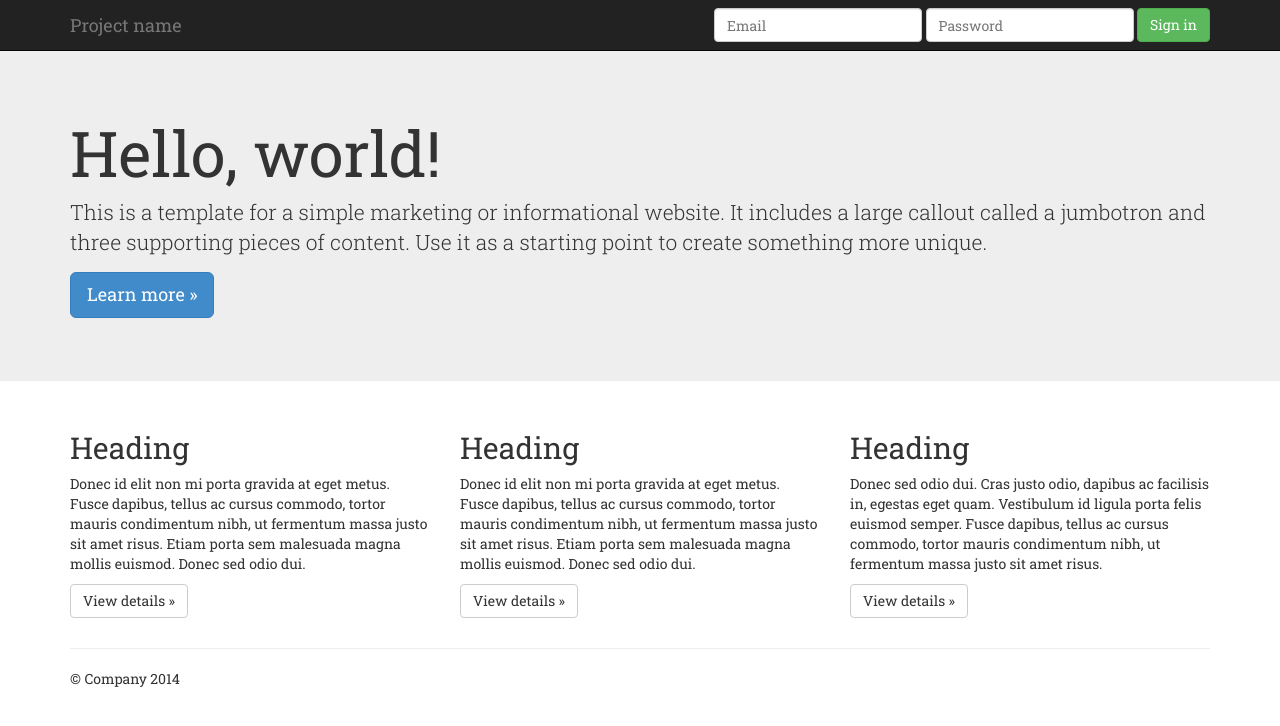
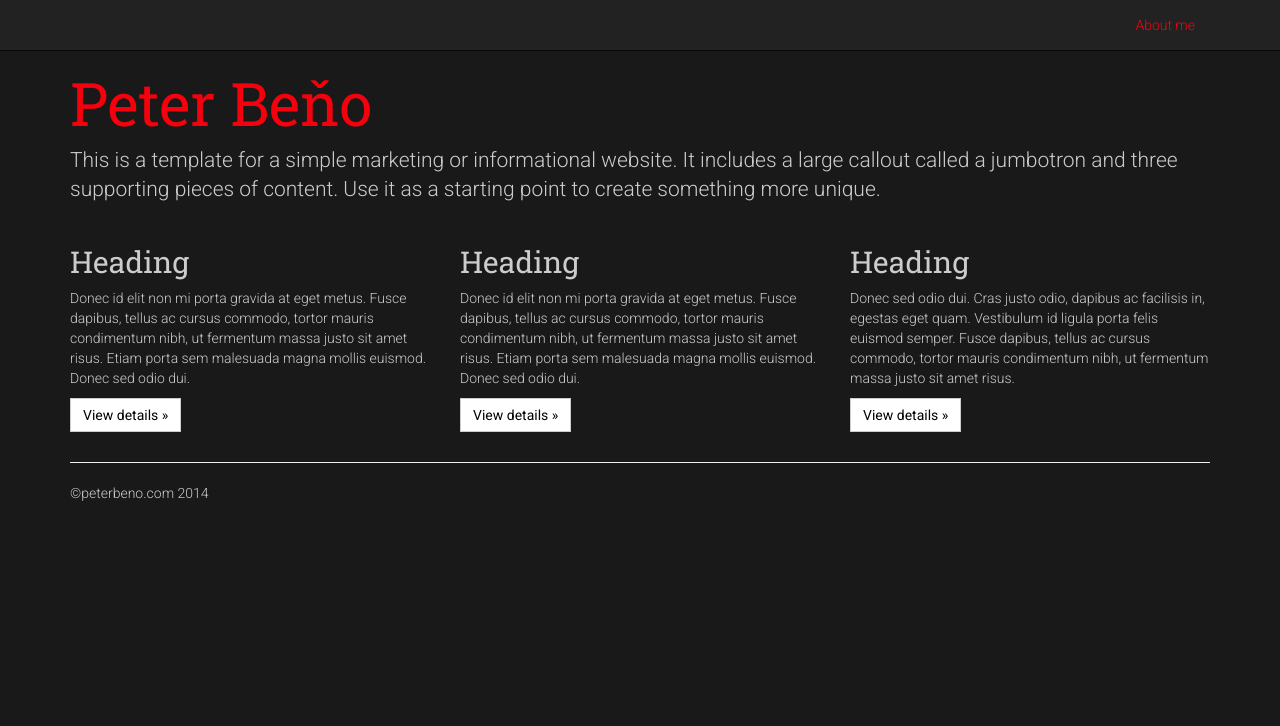
Before and after one commit to najlepsiwebdesigner/html5-bower-grunt-less-boilerplate, a website: page index.html in a window 1280 px wide. Drawn offline with nearby package versions, Linux system fonts and the light colour scheme.

Commit message:
normal commit in  peterbeno.com

```diff
--- a/Gruntfile.js
+++ b/Gruntfile.js
@@ -18,7 +18,7 @@ module.exports = function(grunt) {
         },
         watch: {
             files: "./css/style.less",
-            tasks: ["less", "cssmin"]
+            tasks: ["less"]
         }
 
     });
--- a/css/style.less
+++ b/css/style.less
@@ -1,9 +1,53 @@
 @import "../bower_components/bootstrap/less/bootstrap";
 @import url(http://fonts.googleapis.com/css?family=Roboto+Slab:400,300,700&subset=latin,latin-ext);
+@import url(http://fonts.googleapis.com/css?family=Roboto:400,300&subset=latin,latin-ext);
 
-/* ==========================================================================
-   Author's custom styles
-   ========================================================================== */
+
+// override bootstrap's configs
+@border-radius-base:        0px;
+@border-radius-large:       0px;
+@border-radius-small:       0px;
+
+// theme definitions
+@backgroundColor: #191919;
+@primaryColor: #f6000e;
+@secondaryColor: #fee612;
+@baseTextColor: #ccc;
+
+
+
+
 body {
-	font-family: 'Roboto Slab', serif;
+	font-family: 'Roboto', sans-serif;
+	font-weight:300;
+	background: @backgroundColor;
+	color: @baseTextColor;
 }
+
+#page {
+	#title {
+		font-size:60px;
+		color:@primaryColor !important;
+	}
+
+	h1, h2, h3, h4, h5, h6 {
+		font-family:'Roboto Slab', serif;
+	}
+
+	.navbar-nav a {
+		color:@primaryColor;
+	}
+
+	.btn-primary {
+		background:#fee612;
+		color:darken(#fee612, 40%);
+		border-color:darken(#fee612, 20%);
+	}
+	.btn-default {
+		color:#000;
+	}
+
+	.navbar-collapse a:hover {
+		background: #333;
+	}
+}
--- a/index.html
+++ b/index.html
@@ -12,14 +12,14 @@
                 padding-bottom: 20px;
             }
         </style>
-        <link rel="stylesheet" href="css/style.min.css">
+        <link rel="stylesheet" href="css/style.css">
 
         <!--[if lt IE 9]>
             <script src="//html5shiv.googlecode.com/svn/trunk/html5.js"></script>
             <script>window.html5 || document.write('<script src="bower_components/html5shiv/dist/html5shiv.js"><\/script>')</script>
         <![endif]-->
     </head>
-    <body>
+    <body id="page">
     <div class="navbar navbar-inverse navbar-fixed-top" role="navigation">
       <div class="container">
         <div class="navbar-header">
@@ -29,29 +29,23 @@
             <span class="icon-bar"></span>
             <span class="icon-bar"></span>
           </button>
-          <a class="navbar-brand" href="#">Project name</a>
         </div>
         <div class="navbar-collapse collapse">
-          <form class="navbar-form navbar-right" role="form">
-            <div class="form-group">
-              <input type="text" placeholder="Email" class="form-control">
-            </div>
-            <div class="form-group">
-              <input type="password" placeholder="Password" class="form-control">
-            </div>
-            <button type="submit" class="btn btn-success">Sign in</button>
-          </form>
+          <ul class="nav navbar-nav pull-right">
+            <li><a href="#" class="">About me</a></li>
+          </ul>
         </div><!--/.navbar-collapse -->
       </div>
     </div>
 
-    <!-- Main jumbotron for a primary marketing message or call to action -->
-    <div class="jumbotron">
-      <div class="container">
-        <h1>Hello, world!</h1>
-        <p>This is a template for a simple marketing or informational website. It includes a large callout called a jumbotron and three supporting pieces of content. Use it as a starting point to create something more unique.</p>
-        <p><a class="btn btn-primary btn-lg" role="button">Learn more &raquo;</a></p>
+    <div class="container">
+      <div class="row">
+        <div class="col-md-12">
+          <h1 id="title">Peter Beňo</h1>
+          <p class="lead"> This is a template for a simple marketing or informational website. It includes a large callout called a jumbotron and three supporting pieces of content. Use it as a starting point to create something more unique.</p>
+        </div>
       </div>
+
     </div>
 
     <div class="container">
@@ -77,9 +71,9 @@
       <hr>
 
       <footer>
-        <p>&copy; Company 2014</p>
+        <p>&copy;peterbeno.com 2014</p>
       </footer>
-    </div> <!-- /container -->        <script src="//ajax.googleapis.com/ajax/libs/jquery/1.11.0/jquery.min.js"></script>
+    </div> <!-- /container -->        <script src="http://ajax.googleapis.com/ajax/libs/jquery/1.11.0/jquery.min.js"></script>
         <script>window.jQuery || document.write('<script src="bower_components/jquery/dist/jquery.min.js"><\/script>')</script>
 
         <script src="bower_components/bootstrap/dist/js/bootstrap.min.js"></script>
@@ -91,7 +85,7 @@
             (function(b,o,i,l,e,r){b.GoogleAnalyticsObject=l;b[l]||(b[l]=
             function(){(b[l].q=b[l].q||[]).push(arguments)});b[l].l=+new Date;
             e=o.createElement(i);r=o.getElementsByTagName(i)[0];
-            e.src='//www.google-analytics.com/analytics.js';
+            e.src='http://www.google-analytics.com/analytics.js';
             r.parentNode.insertBefore(e,r)}(window,document,'script','ga'));
             ga('create','UA-XXXXX-X');ga('send','pageview');
         </script>
```
Also changed, not shown: css/style.css, css/style.min.css.
